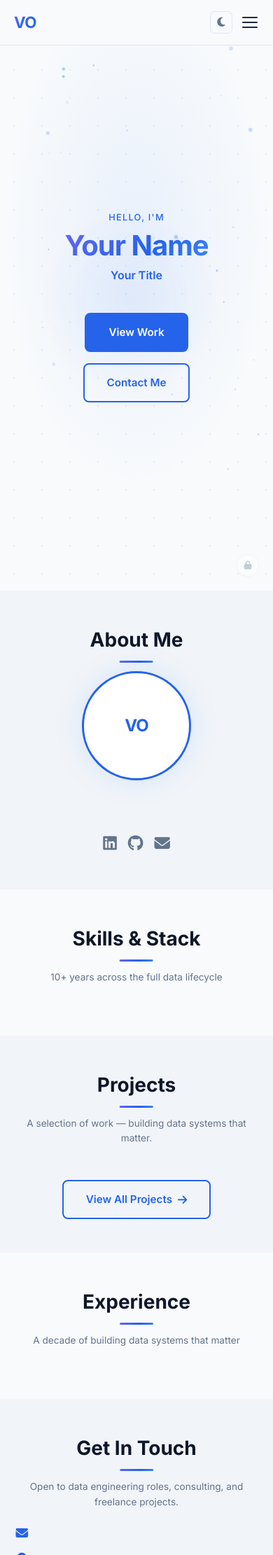
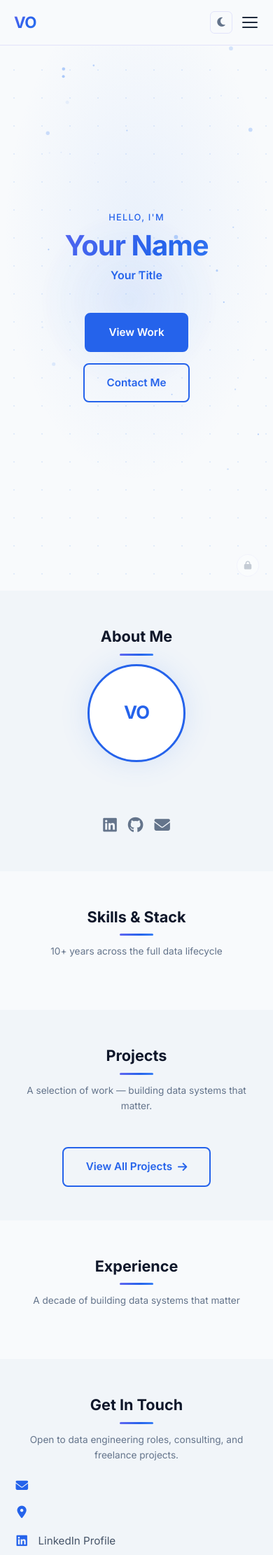
Before and after one commit to Ochanji/portfolio, a Flask app: page / in a window 390 px wide. Shown: the top 2222 px of the page at 70% size. Run offline with Flask 3, Linux system fonts and the light colour scheme.

Commit message:
scalling 2.0

```diff
--- a/static/css/styles.css
+++ b/static/css/styles.css
@@ -163,15 +163,18 @@ ul { list-style: none; }
 
 /* Section headings with gradient underline */
 .section-title {
-  font-size: clamp(1.75rem, 4vw, 2.5rem);
+  font-size: clamp(1.35rem, 5vw, 2.5rem);
   font-weight: 700;
   text-align: center;
   color: var(--text-primary);
   margin-bottom: 0.75rem;
   position: relative;
-  display: inline-block;
-  left: 50%;
-  transform: translateX(-50%);
+  display: block;
+  width: fit-content;
+  max-width: 100%;
+  margin-left: auto;
+  margin-right: auto;
+  padding: 0 0.5rem;
 }
 .section-title::after {
   content: '';
@@ -377,6 +380,7 @@ ul { list-style: none; }
   position: relative;
   z-index: 2;
   max-width: 760px;
+  width: 100%;
   margin: 0 auto;
 }
 
@@ -481,15 +485,15 @@ ul { list-style: none; }
 }
 
 .avatar-initials {
-  width: 220px;
-  height: 220px;
+  width: clamp(140px, 22vw, 220px);
+  height: clamp(140px, 22vw, 220px);
   border-radius: 50%;
   background: var(--bg-card);
   border: 3px solid var(--accent);
   display: flex;
   align-items: center;
   justify-content: center;
-  font-size: 2.5rem;
+  font-size: clamp(1.6rem, 3.5vw, 2.5rem);
   font-weight: 800;
   color: var(--accent);
   letter-spacing: -1px;
@@ -1849,8 +1853,8 @@ body.admin-edit-mode section[data-section] {
 
 /* When a real photo is set — circular, same size as the initials placeholder */
 .avatar-photo {
-  width: 220px;
-  height: 220px;
+  width: clamp(140px, 22vw, 220px);
+  height: clamp(140px, 22vw, 220px);
   border-radius: 50%;
   object-fit: cover;
   object-position: center top; /* keep face centred when cropping tight */
@@ -1974,11 +1978,6 @@ body.admin-edit-mode section[data-section] {
     text-align: center;
   }
   .about-avatar { margin: 0 auto; }
-  .avatar-initials {
-    width: clamp(140px, 40vw, 220px);
-    height: clamp(140px, 40vw, 220px);
-    font-size: clamp(1.5rem, 5vw, 2.5rem);
-  }
   .about-text-content { max-width: 100%; }
   .social-links { justify-content: center; }
 
@@ -2003,7 +2002,7 @@ body.admin-edit-mode section[data-section] {
 
 }
 
-/* ── Tablets & small desktops (769px – 1024px) ── */
+/* ── Tablets (769px – 1024px) ── */
 @media (min-width: 769px) and (max-width: 1024px) {
 
   .projects-grid { grid-template-columns: repeat(2, 1fr); }
@@ -2012,6 +2011,13 @@ body.admin-edit-mode section[data-section] {
 
 }
 
+/* ── Small desktops (1025px – 1439px) ── */
+@media (min-width: 1025px) and (max-width: 1439px) {
+
+  .projects-grid { grid-template-columns: repeat(3, 1fr); }
+
+}
+
 /* ── Widescreen (≥ 1440px) ── */
 @media (min-width: 1440px) {
 
@@ -2020,12 +2026,15 @@ body.admin-edit-mode section[data-section] {
   .projects .container,
   .projects-page .container { max-width: 1540px; }
 
-  .avatar-initials {
-    width: 260px;
-    height: 260px;
-    font-size: 3rem;
-  }
+  .projects-grid { grid-template-columns: repeat(3, 1fr); }
 
   .case-study-card { max-width: 100%; }
 
 }
+
+/* ── Ultra-wide (≥ 1800px) ── */
+@media (min-width: 1800px) {
+
+  .projects-grid { grid-template-columns: repeat(4, 1fr); }
+
+}
```
